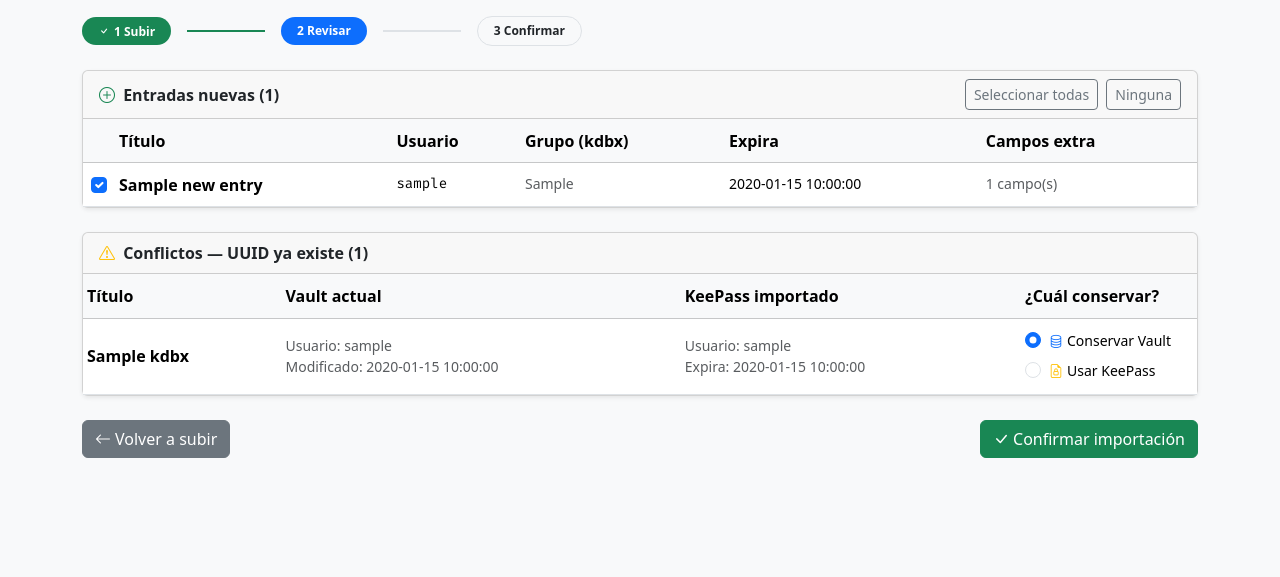
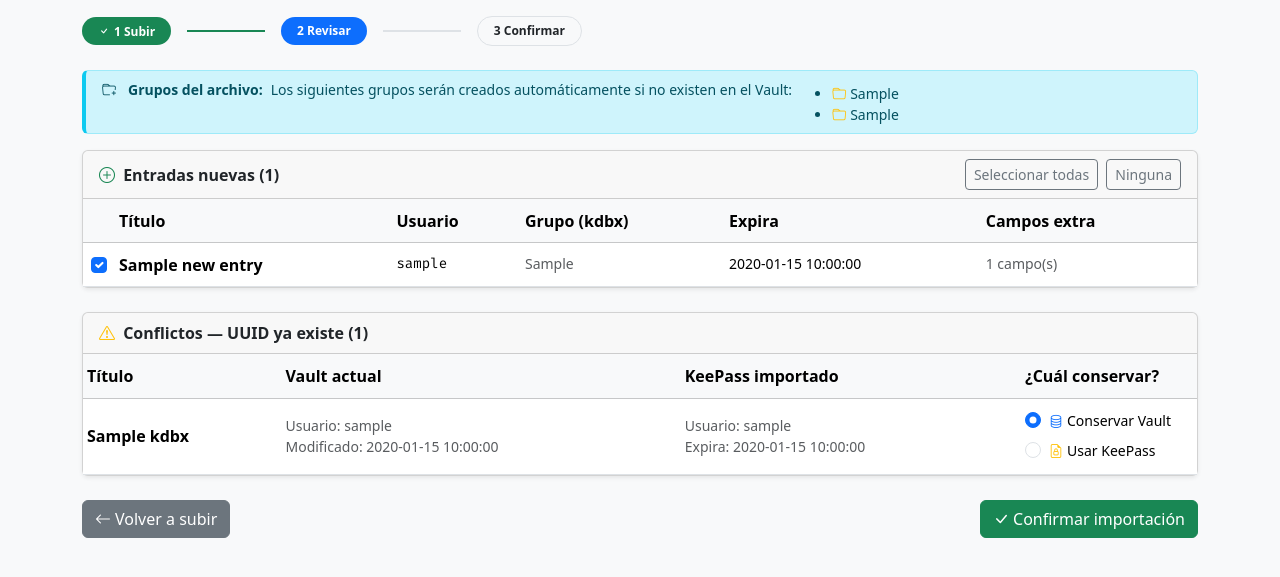
Before and after one commit to amseis7/portal-operations-tools, a Python web app: template app/templates/vault/import_preview.html in a window 1280 px wide. Shown: the part 24-601 px from the top of the page. Run offline with Jinja, Linux system fonts and the light colour scheme; the template is opened without the code that fills it: most values are stand-ins (such as "Sample title", 1, 10 or a date in 2020).

Commit message:
feat(vault): create kdbx group hierarchy on import and assign entries to groups

```diff
--- a/app/templates/vault/import_preview.html
+++ b/app/templates/vault/import_preview.html
@@ -23,6 +23,22 @@
 
 <form method="POST" action="{{ url_for('vault.import_confirm') }}">
   <input type="hidden" name="csrf_token" value="{{ csrf_token() }}"/>
+
+  <!-- Nota grupos -->
+  {% set all_paths = (new_entries | map(attribute='group_path') | list) + (conflicts | map(attribute='kdbx') | map(attribute='group_path') | list) %}
+  {% set unique_paths = all_paths | select | unique | list %}
+  {% if unique_paths %}
+  <div class="alert alert-info py-2 small mb-3">
+    <i class="bi bi-folder-plus me-1"></i>
+    <strong>Grupos del archivo:</strong>
+    Los siguientes grupos serán creados automáticamente si no existen en el Vault:
+    <ul class="mb-0 mt-1">
+      {% for path in unique_paths %}
+      <li><i class="bi bi-folder me-1 text-warning"></i>{{ path | join(' / ') }}</li>
+      {% endfor %}
+    </ul>
+  </div>
+  {% endif %}
 
   <!-- Entradas nuevas -->
   <div class="card shadow-sm mb-4">
@@ -61,7 +77,7 @@
               </td>
               <td class="fw-semibold">{{ e.title }}</td>
               <td class="font-monospace small">{{ e.username or '—' }}</td>
-              <td class="small text-muted">{{ e.group_path or '—' }}</td>
+              <td class="small text-muted">{{ e.group_path | join(' / ') if e.group_path else '—' }}</td>
               <td class="small">{{ e.expires_at or '—' }}</td>
               <td class="small text-muted">{{ e.custom_fields | length }} campo(s)</td>
             </tr>
```
Also changed, not shown: app/vault/routes.py (+20 -1 lines).
